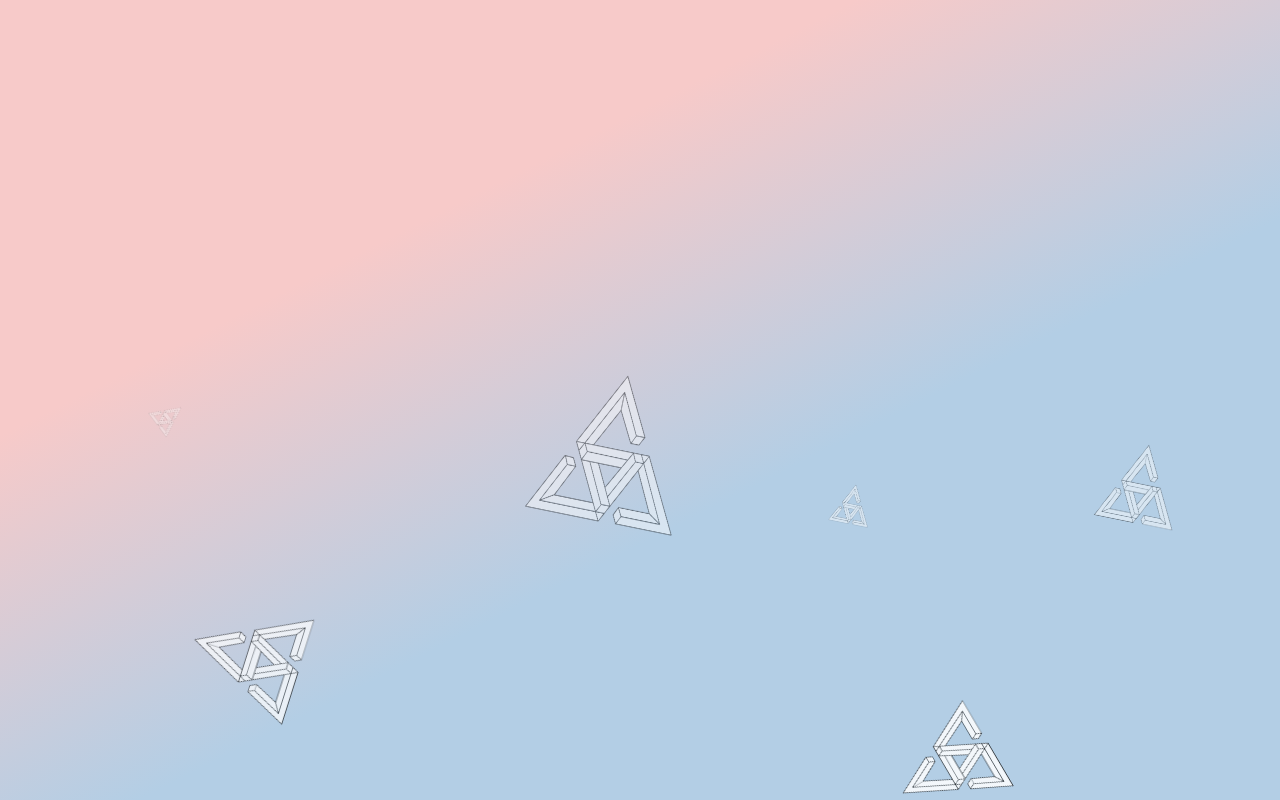
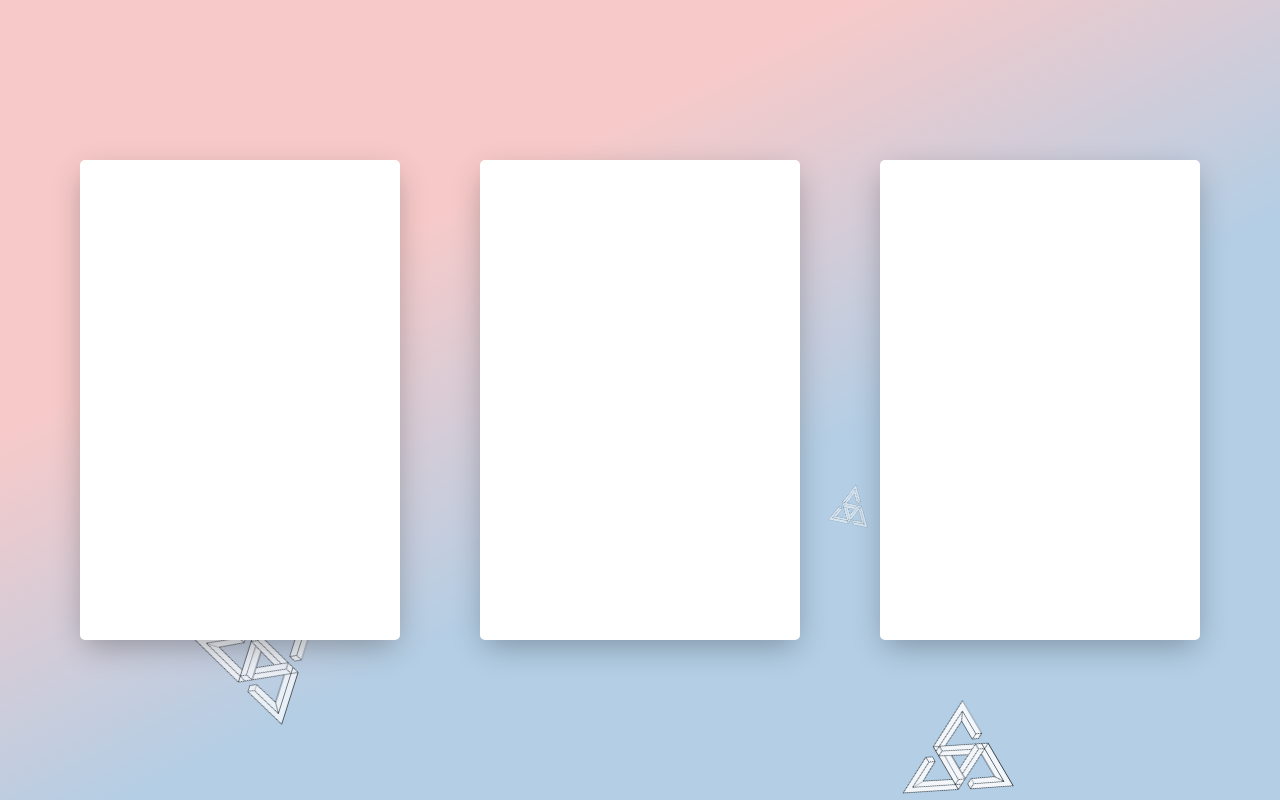
Before and after one commit to joashcabanilla/mygift, a React (Create React App) app: page /cards in a window 1280 px wide. Built offline with nearby package versions, Linux system fonts and the light colour scheme.

Commit message:
cards setup

```diff
--- a/src/App.css
+++ b/src/App.css
@@ -355,3 +355,41 @@ open-button:hover {
     transform: translate3d(0, 0, 0);
   }
 }
+.card1 {
+  width: 20rem;
+  height: 30rem;
+  z-index: 1;
+}
+.c {
+  background-size: cover;
+  background-position: center center;
+  box-shadow: 0px 10px 30px -5px rgba(0, 0, 0, 0.3);
+  transition: box-shadow 0.5s;
+  border-radius: 5px;
+  position: absolute;
+  width: 20rem;
+  height: 30rem;
+  cursor: pointer;
+  will-change: transform, opacity;
+}
+
+.front,
+.back {
+  background-size: cover;
+}
+
+.back {
+  background: white;
+}
+
+.front {
+  background: black;
+}
+.all_card {
+  height: 100vh;
+  width: 100%;
+  display: flex;
+  justify-content: space-evenly;
+  align-items: center;
+  flex-direction: row;
+}
--- a/src/App.js
+++ b/src/App.js
@@ -2,7 +2,7 @@ import React from 'react';
 import {useSpring, animated} from 'react-spring';
 import './App.css';
 import {BrowserRouter as Router,Switch, Route,Link} from 'react-router-dom';
-import Card from './card.js';
+import Cards from './Cards.js';
 
 function App(){
     const members = ["member1","member2","member3","member4","member5","member6","member7","member8","member9","member10","member11","member12","member13"];
@@ -134,7 +134,7 @@ const home = () => {
         <Switch>
         <Route path="/" exact component={home}>
         </Route>
-        <Route  path="/cards" component ={Card}/>
+        <Route  path="/cards" component ={Cards}/>
         </Switch>
         </Router>
     );
--- a/src/card.js
+++ b/src/Cards.js
@@ -1,11 +1,16 @@
-import React,{ useState } from 'react';
 import './App.css';
-import {useSprings, animated, interpolate} from 'react-spring';
-import { useGesture } from 'react-use-gesture';
-
-function card(){
+import Card1 from './components/Card1.js';
+import Card2 from './components/Card2.js';
+import Card3 from './components/Card3.js';
+function Cards(){
     return(
         <div className="main-div">
+            <div className="all_card">
+            <Card1 />
+            <Card2 />
+            <Card3 />
+            </div>
+
             <div className="picture">
                 <img className="pic1" src="seventeen_logo.png"/>
                 <img className="pic2" src="seventeen_logo.png"/>
@@ -17,5 +22,4 @@ function card(){
         </div>
     );
 }
-
-export default card;
+export default Cards;
--- /dev/null
+++ b/src/components/Card1.js
@@ -0,0 +1,35 @@
+import React, { useState } from 'react';
+import { useSpring, animated } from 'react-spring';
+
+function Card1()
+{
+//3d cards animation
+const calc = (x, y) => [-(y - window.innerHeight / 2) / 20, (x - window.innerWidth / 4) / 20, 1.1];
+const trans = (x, y, s) => `perspective(600px) rotateX(${x}deg) rotateY(${y}deg) scale(${s})`;
+const [props, set] = useSpring(() => ({ xys: [0, 0, 1], config: { mass: 5, tension: 350, friction: 40 } }));
+
+//card flip animation
+const [flipped, set1] = useState(false)
+const { transform, opacity } = useSpring({
+opacity: flipped ? 1 : 0,
+transform: `perspective(600px) rotateY(${flipped ? 180 : 0}deg)`,
+config: { mass: 5, tension: 500, friction: 80 }
+});
+
+return(
+<animated.div className="card1"
+            onMouseMove={({ clientX: x, clientY: y }) => set({ xys: calc(x, y) })}
+            onMouseLeave={() => set({ xys: [0, 0, 1] })}
+            onClick = {() =>  set1(state => !state)}
+            style={{ transform: props.xys.interpolate(trans) }}>
+                <animated.div className="c back" style={{ opacity: opacity.interpolate(o => 1 - o), transform }}>
+
+                    </animated.div>
+                <animated.div className="c front" style={{ opacity, transform: transform.interpolate(t => `${t} rotateY(180deg)`) }}>
+
+                    </animated.div>
+            </animated.div>
+);
+}
+
+export default Card1;
--- /dev/null
+++ b/src/components/Card2.js
@@ -0,0 +1,35 @@
+import React, { useState } from 'react';
+import { useSpring, animated } from 'react-spring';
+
+function Card2()
+{
+//3d cards animation
+const calc = (x, y) => [-(y - window.innerHeight / 2) / 20, (x - window.innerWidth / 2) / 20, 1.1];
+const trans = (x, y, s) => `perspective(600px) rotateX(${x}deg) rotateY(${y}deg) scale(${s})`;
+const [props, set] = useSpring(() => ({ xys: [0, 0, 1], config: { mass: 5, tension: 350, friction: 40 } }));
+
+//card flip animation
+const [flipped, set1] = useState(false)
+const { transform, opacity } = useSpring({
+opacity: flipped ? 1 : 0,
+transform: `perspective(600px) rotateY(${flipped ? 180 : 0}deg)`,
+config: { mass: 5, tension: 500, friction: 80 }
+});
+
+return(
+    <animated.div className="card1"
+            onMouseMove={({ clientX: x, clientY: y }) => set({ xys: calc(x, y) })}
+            onMouseLeave={() => set({ xys: [0, 0, 1] })}
+            onClick = {() =>  set1(state => !state)}
+            style={{ transform: props.xys.interpolate(trans) }}>
+                <animated.div className="c back" style={{ opacity: opacity.interpolate(o => 1 - o), transform }}>
+
+                    </animated.div>
+                <animated.div className="c front" style={{ opacity, transform: transform.interpolate(t => `${t} rotateY(180deg)`) }}>
+
+                    </animated.div>
+            </animated.div>
+);
+}
+
+export default Card2;
--- /dev/null
+++ b/src/components/Card3.js
@@ -0,0 +1,35 @@
+import React, { useState } from 'react';
+import { useSpring, animated } from 'react-spring';
+
+function Card1()
+{
+//3d cards animation
+const calc = (x, y) => [-(y - window.innerHeight / 2) / 20, (x - window.innerWidth / 1) / 45, 1.1];
+const trans = (x, y, s) => `perspective(600px) rotateX(${x}deg) rotateY(${y}deg) scale(${s})`;
+const [props, set] = useSpring(() => ({ xys: [0, 0, 1], config: { mass: 5, tension: 350, friction: 40 } }));
+
+//card flip animation
+const [flipped, set1] = useState(false)
+const { transform, opacity } = useSpring({
+opacity: flipped ? 1 : 0,
+transform: `perspective(600px) rotateY(${flipped ? 180 : 0}deg)`,
+config: { mass: 5, tension: 500, friction: 80 }
+});
+
+return(
+    <animated.div className="card1"
+            onMouseMove={({ clientX: x, clientY: y }) => set({ xys: calc(x, y) })}
+            onMouseLeave={() => set({ xys: [0, 0, 1] })}
+            onClick = {() =>  set1(state => !state)}
+            style={{ transform: props.xys.interpolate(trans) }}>
+                <animated.div className="c back" style={{ opacity: opacity.interpolate(o => 1 - o), transform }}>
+
+                    </animated.div>
+                <animated.div className="c front" style={{ opacity, transform: transform.interpolate(t => `${t} rotateY(180deg)`) }}>
+
+                    </animated.div>
+            </animated.div>
+);
+}
+
+export default Card1;
```
Also changed, not shown: public/ba3a2d26cc02a2956ce96f395666753c.png (deleted).
